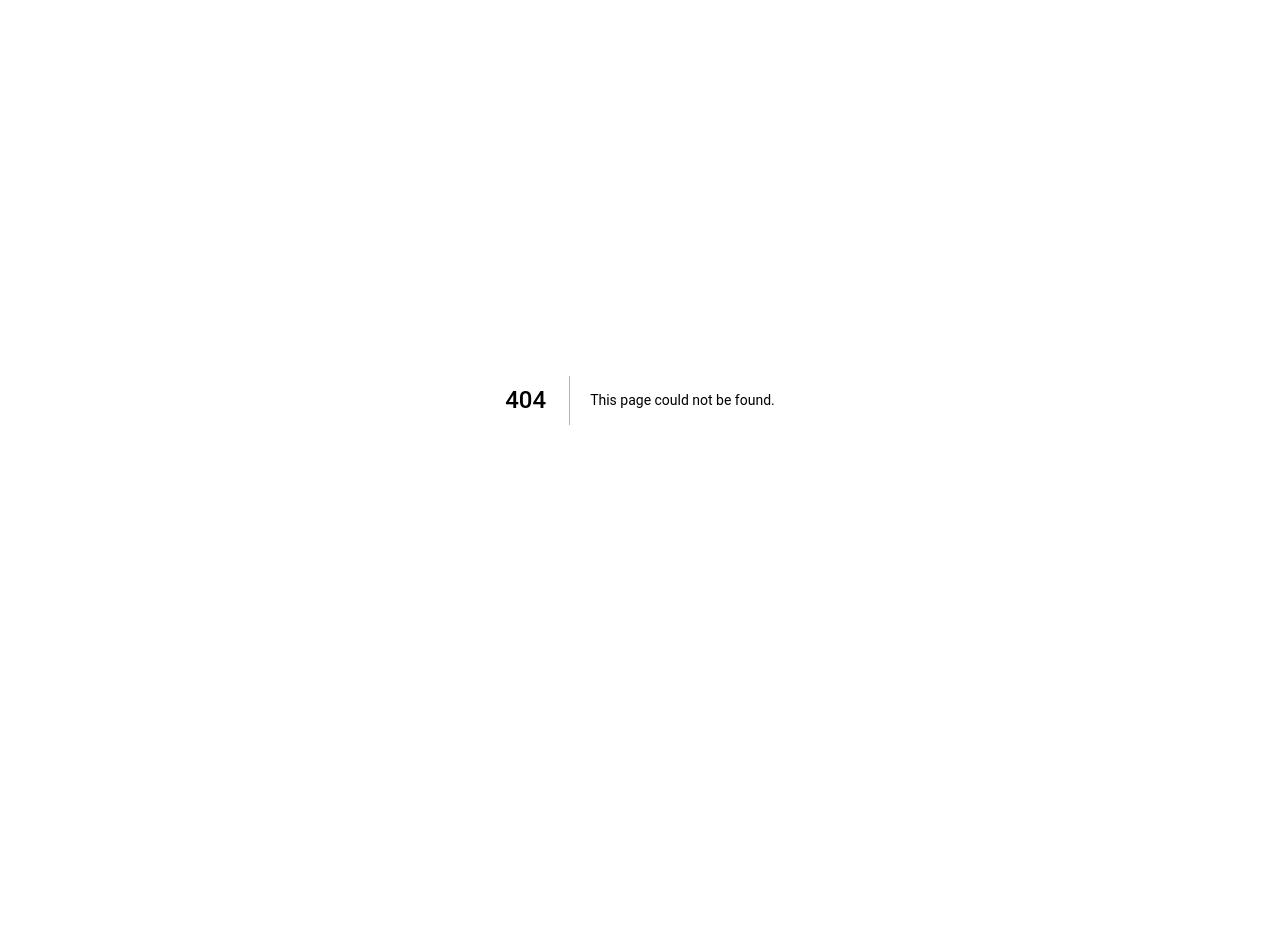
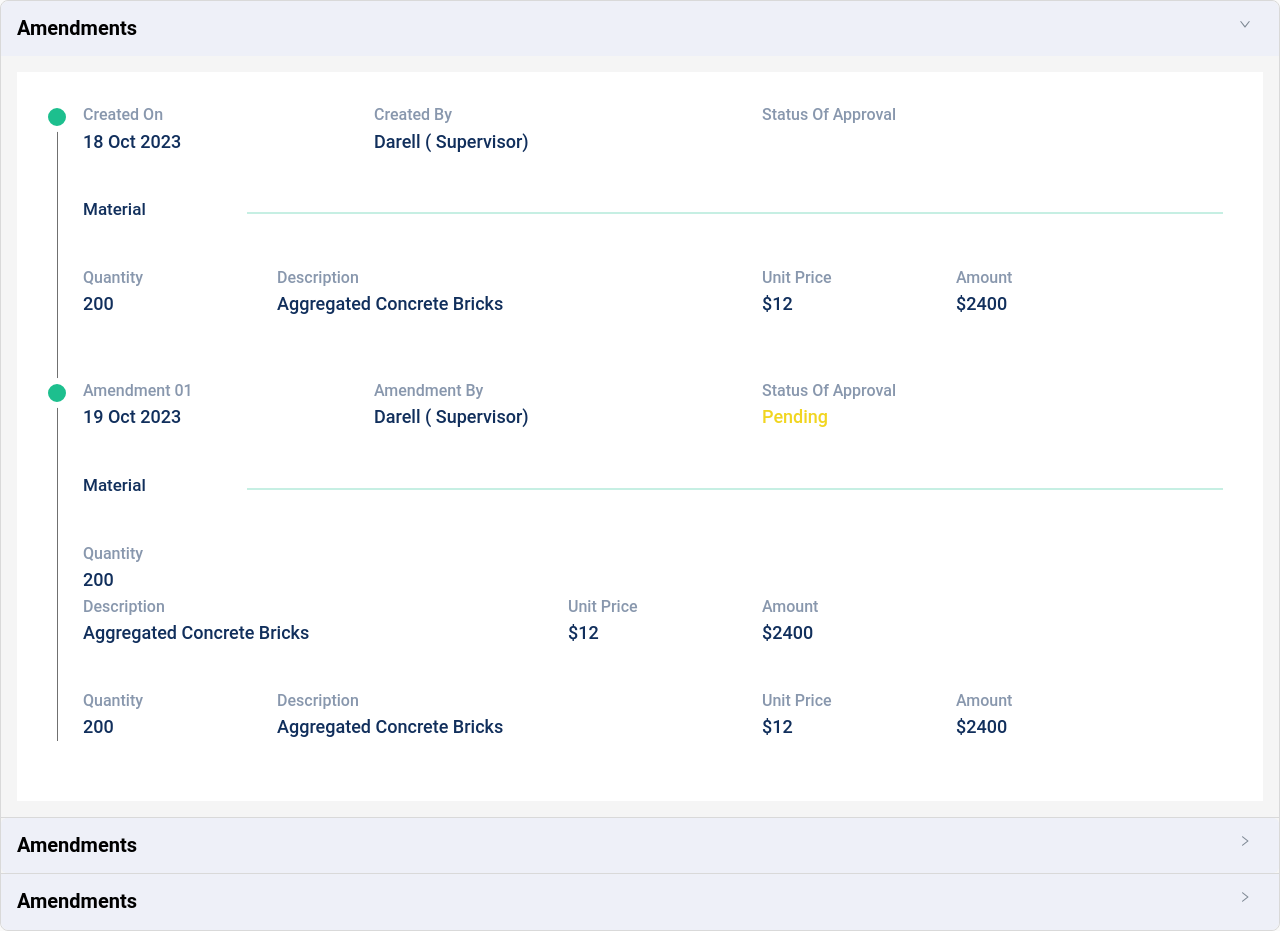
Before and after one commit to techniraggit/POIM_Frontend, a Next.js app: page /accordian in a window 1280 px wide. Before the commit this address had no page. Before the commit the page ends 800 px from the top, so only its background shows below. Built offline with nearby package versions, Linux system fonts and the light colour scheme.

Commit message:
design fix

```diff
--- /dev/null
+++ b/pages/accordian.jsx
@@ -0,0 +1,176 @@
+import React from 'react';
+import '../styles/style.css'
+import { Collapse } from 'antd';
+
+
+const text_1 =
+    (<div className="bottom-po">
+    <div className="top-data">
+      {/* First entry */}
+      <div className="dot-wrap">
+        <div className="form-dot"><span></span></div>
+        <div className="row left-wrap-space">
+          <div className="col-lg-3 col-md-6">
+            <div className="inner-data">
+              <span className="small-span">Created On</span>
+              <span className="medium-span">18 Oct 2023</span>
+            </div>
+          </div>
+          <div className="col-lg-4 col-md-6">
+            <div className="inner-data">
+              <span className="small-span">Created By</span>
+              <span className="medium-span">Darell ( Supervisor)</span>
+            </div>
+          </div>
+          <div className="col-lg-3 col-md-6">
+            <div className="inner-data">
+              <span className="small-span">Status Of Approval</span>
+              {/* <span className="medium-span">Darell ( Supervisor)</span> */}
+            </div>
+          </div>
+        </div>
+      </div>
+      <div className="linewrap d-flex space-raw">
+        <span className="d-block me-2">Material</span>
+        <hr />
+      </div>
+      <div className="row raw-data-btm">
+        <div className="col-lg-2 col-md-4">
+          <div className="inner-data">
+            <span className="small-span">Quantity</span>
+            <span className="medium-span">200</span>
+          </div>
+        </div>
+        <div className="col-lg-5 col-md-8">
+          <div className="inner-data">
+            <span className="small-span">Description</span>
+            <span className="medium-span">Aggregated Concrete Bricks</span>
+          </div>
+        </div>
+        <div className="col-lg-2 col-md-4">
+          <div className="inner-data">
+            <span className="small-span">Unit Price</span>
+            <span className="medium-span">$12</span>
+          </div>
+        </div>
+        <div className="col-lg-2 col-md-4">
+          <div className="inner-data">
+            <span className="small-span">Amount</span>
+            <span className="medium-span">$2400</span>
+          </div>
+        </div>
+      </div>
+    </div>
+    {/* Second entry */}
+    <div className="top-data">
+      <div className="dot-wrap">
+        <div className="form-dot"><span></span></div>
+        <div className="row left-wrap-space">
+          <div className="col-lg-3 col-md-3">
+            <div className="inner-data">
+              <span className="small-span">Amendment 01</span>
+              <span className="medium-span">19 Oct 2023</span>
+            </div>
+          </div>
+          <div className="col-lg-4 col-md-8">
+            <div className="inner-data">
+              <span className="small-span">Amendment By</span>
+              <span className="medium-span">Darell ( Supervisor)</span>
+            </div>
+          </div>
+          <div className="col-lg-3 col-md-6">
+            <div className="inner-data">
+              <span className="small-span">Status Of Approval</span>
+              <span className="medium-span pending-text">Pending</span>
+            </div>
+          </div>
+        </div>
+      </div>
+      <div className="linewrap d-flex space-raw">
+        <span className="d-block me-2">Material</span>
+        <hr />
+      </div>
+      <div className="row">
+        {/* Third entry */}
+        <div className="4">
+          <div className="inner-data">
+            <span className="small-span">Quantity</span>
+            <span className="medium-span">200</span>
+          </div>
+        </div>
+        <div className="col-lg-5 col-md-8">
+          <div className="inner-data">
+            <span className="small-span">Description</span>
+            <span className="medium-span">Aggregated Concrete Bricks</span>
+          </div>
+        </div>
+        <div className="col-lg-2 col-md-4">
+          <div className="inner-data">
+            <span className="small-span">Unit Price</span>
+            <span className="medium-span">$12</span>
+          </div>
+        </div>
+        <div className="col-lg-2 col-md-4">
+          <div className="inner-data">
+            <span className="small-span">Amount</span>
+            <span className="medium-span">$2400</span>
+          </div>
+        </div>
+      </div>
+      {/* Fourth entry */}
+      <div className="row space-raw">
+        <div className="col-lg-2 col-md-4">
+          <div className="inner-data">
+            <span className="small-span">Quantity</span>
+            <span className="medium-span">200</span>
+          </div>
+        </div>
+        <div className="col-lg-5 col-md-8">
+          <div className="inner-data">
+            <span className="small-span">Description</span>
+            <span className="medium-span">Aggregated Concrete Bricks</span>
+          </div>
+        </div>
+        <div className="col-lg-2 col-md-4">
+          <div className="inner-data">
+            <span className="small-span">Unit Price</span>
+            <span className="medium-span">$12</span>
+          </div>
+        </div>
+        <div className="col-lg-2 col-md-4">
+          <div className="inner-data">
+            <span className="small-span">Amount</span>
+            <span className="medium-span">$2400</span>
+          </div>
+        </div>
+      </div>
+    </div>
+  </div>);
+
+
+const items = [
+  {
+    key: '1',
+    label: 'Amendments',
+    children: text_1
+  },
+  {
+    key: '2',
+    label: 'Amendments',
+    children: text_1
+
+  },
+  {
+    key: '3',
+    label: 'Amendments',
+    children: text_1
+
+  },
+];
+const App = () => {
+  const onChange = (key) => {
+    console.log(key);
+  };
+  return <Collapse items={items} defaultActiveKey={['1']} onChange={onChange} />;
+};
+export default App;
--- a/styles/style.css
+++ b/styles/style.css
@@ -3293,13 +3293,64 @@ button.sendemail-btn {
 
 .pagination-container {
     display: flex;
-    justify-content: space-between;
-    align-items: center;
-  }
+    justify-content: end;
+    align-items: center;
+    margin-top: 30px;
+}
  .pagination-container  li.ant-pagination-options {
     display: none !important;
 }
+li.ant-pagination-prev button {
+    background-color: transparent !important;
+    border: 1px solid #000 !important;
+    color: #000 !important;
+    font-weight: 500;
+}
+li.ant-pagination-next button {
+    background-color: #000 !important;
+    color: #fff !important;
+    font-size: 14px !important;
+    font-weight: 500;
+}
+li.ant-pagination-item.ant-pagination-item-1.ant-pagination-item-active {
+    background-color: #fff !important;
+    border: 1px solid #d2d2d2 !important;
+}
+.inputDiv .ant-col {
+    min-height: unset !important;
+}
+.inputDiv span.ant-input-affix-wrapper.ant-input-password.css-p7e5j5.css-p7e5j5:focus, .inputDiv span.ant-input-affix-wrapper.ant-input-password.css-p7e5j5.css-p7e5j5:hover {
+    background-color: transparent!important;
+    box-shadow: none !important;
+    border: 1px solid #0d0d0d36!important;
+}
+.buttonWrapper {
+    margin-top: 20px;
+}
 /* feb */
+/* accordian */
+.ant-collapse.ant-collapse-icon-position-start.css-dev-only-do-not-override-p7e5j5 {
+    border-radius: 0px !important;
+    border: none !important;
+}
+.ant-collapse-header {
+    flex-direction: row-reverse;
+    background-color: #EEF0F8;
+    border-radius: 6px;
+}
+.ant-collapse-content.ant-collapse-content-active {
+    /* margin-top: 20px; */
+    background-color: transparent;
+    border: 0;
+}
+.ant-collapse-item {
+    border: none;
+}
+span.ant-collapse-header-text {
+    font-size: 20px;
+    font-weight: 600;
+    color: #000;
+}
 /* responsive */
 @media (max-width: 1299px) {
     .table-hover tbody tr td {
```
Also changed, not shown: components/materialRepeator.jsx (+6 -1 lines).
